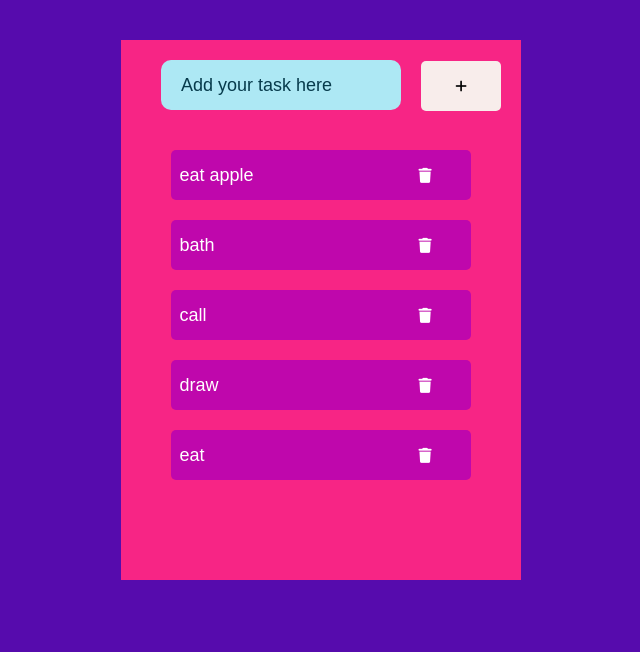
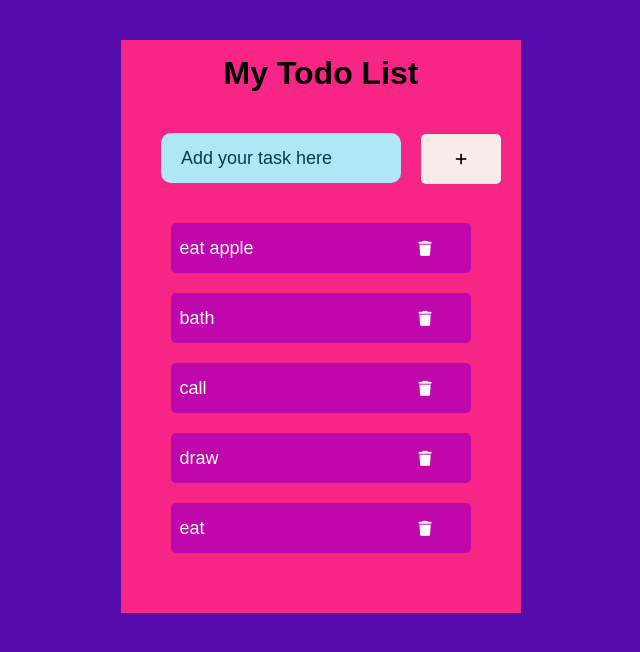
Before and after one commit to OmBharti999/TodoList, a React (Create React App) app: page / in a window 1280 px wide. Shown: the top 652 px of the page, without its empty margins (319-959 px from the left). Built offline with nearby package versions, Linux system fonts and the light colour scheme.

Commit message:
Update App.js

```diff
--- a/src/App.js
+++ b/src/App.js
@@ -32,6 +32,7 @@ export default function App() {
 
   return (
     <div className="App">
+     <h1 className="head">My Todo List</h1>
       <input
         className="input"
         placeholder="Add your task here"
```
